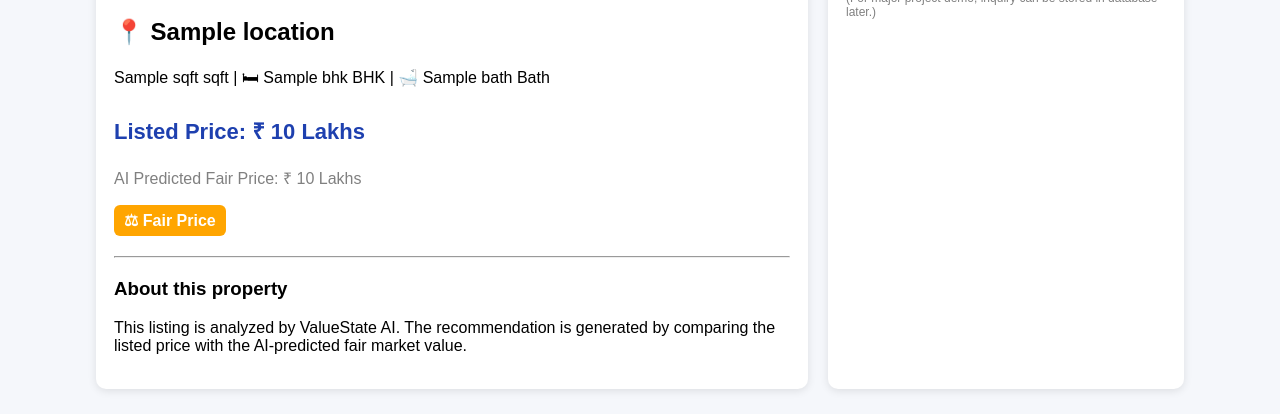
After one commit to vijay323/ValuEstate, a Flask app: template templates/property.html in a window 1280 px wide. The commit adds this page. Shown: the part 420-834 px from the top of the page. Run offline with Flask 3, Linux system fonts and the light colour scheme; the template is opened without the code that fills it: most values are stand-ins (such as "Sample title", 1, 10 or a date in 2020); parts of the project's set-up code (start-up, migrations or seed data) failed here and were passed over.

Commit message:
Added dashboard and details page

```diff
--- a/app.py
+++ b/app.py
@@ -1,6 +1,11 @@
 from flask import Flask, render_template, request
 import joblib
 import pandas as pd
+import sqlite3
+import os
+import matplotlib.pyplot as plt
+BASE_DIR = os.path.dirname(os.path.abspath(__file__))
+DB_PATH = os.path.join(BASE_DIR, "database.db")
 
 app = Flask(__name__)
 
@@ -46,17 +51,191 @@ def home():
         listed_price = float(request.form["listed_price"])
 
         predicted_price = predict_price(location, sqft, bath, bhk)
+        result = round(predicted_price, 2)
         recommendation = price_recommendation(listed_price, predicted_price)
 
-        result = round(predicted_price, 2)
+    # Connect DB
+    conn = sqlite3.connect(DB_PATH)
+    conn.row_factory = sqlite3.Row
+    cursor = conn.cursor()
 
-    locations = [col.replace("site_location_", "")
-                 for col in columns if "site_location_" in col]
+    # ---- Filters (GET params) ----
+    q_location = request.args.get("location", "").strip()
+    q_bhk = request.args.get("bhk", "").strip()
+    min_price = request.args.get("min_price", "").strip()
+    max_price = request.args.get("max_price", "").strip()
+    sort_by = request.args.get("sort", "new")
 
-    return render_template("home.html",
-                           result=result,
-                           recommendation=recommendation,
-                           locations=locations)
+    sql = "SELECT * FROM properties WHERE 1=1"
+    params = []
+
+    if q_location:
+        sql += " AND location = ?"
+        params.append(q_location)
+
+    if q_bhk:
+        sql += " AND bhk = ?"
+        params.append(int(q_bhk))
+
+    if min_price:
+        sql += " AND listed_price >= ?"
+        params.append(float(min_price))
+
+    if max_price:
+        sql += " AND listed_price <= ?"
+        params.append(float(max_price))
+
+    if sort_by == "price_asc":
+        sql += " ORDER BY listed_price ASC"
+    elif sort_by == "price_desc":
+        sql += " ORDER BY listed_price DESC"
+    else:
+        sql += " ORDER BY id DESC"
+
+    cursor.execute(sql, params)
+    db_properties = cursor.fetchall()
+    conn.close()
+
+    # AI Analysis for each property
+    analyzed_properties = []
+    for p in db_properties:
+        predicted_price = predict_price(p["location"], p["sqft"], p["bath"], p["bhk"])
+        rec = price_recommendation(p["listed_price"], predicted_price)
+
+        analyzed_properties.append({
+    "id": p["id"],   # ⭐ ADD THIS LINE
+    "location": p["location"],
+    "sqft": p["sqft"],
+    "bath": p["bath"],
+    "bhk": p["bhk"],
+    "listed_price": p["listed_price"],
+    "predicted_price": round(predicted_price, 2),
+    "recommendation": rec
+})
+
+
+
+    locations = sorted(set([p["location"] for p in db_properties]))
+
+    return render_template(
+        "home.html",
+        result=result,
+        recommendation=recommendation,
+        properties=analyzed_properties,
+        locations=locations,
+        q_location=q_location,
+        q_bhk=q_bhk,
+        min_price=min_price,
+        max_price=max_price,
+        sort_by=sort_by
+    )
+
+@app.route("/property/<int:pid>")
+def property_detail(pid):
+    conn = sqlite3.connect(DB_PATH)
+    conn.row_factory = sqlite3.Row
+    cur = conn.cursor()
+
+    cur.execute("SELECT * FROM properties WHERE id = ?", (pid,))
+    p = cur.fetchone()
+    conn.close()
+
+    if p is None:
+        return "Property not found", 404
+
+    predicted_price = predict_price(p["location"], p["sqft"], p["bath"], p["bhk"])
+    rec = price_recommendation(p["listed_price"], predicted_price)
+
+    property_data = {
+        "id": p["id"],
+        "location": p["location"],
+        "sqft": p["sqft"],
+        "bath": p["bath"],
+        "bhk": p["bhk"],
+        "listed_price": p["listed_price"],
+        "predicted_price": round(predicted_price, 2),
+        "recommendation": rec
+    }
+
+    return render_template("property.html", p=property_data)
+
+@app.route("/dashboard")
+def dashboard():
+    charts_dir = os.path.join(BASE_DIR, "static", "charts")
+    os.makedirs(charts_dir, exist_ok=True)
+
+    conn = sqlite3.connect(DB_PATH)
+    conn.row_factory = sqlite3.Row
+    cur = conn.cursor()
+
+    cur.execute("SELECT * FROM properties")
+    rows = cur.fetchall()
+    conn.close()
+
+    if not rows:
+        return "No properties found in database", 404
+
+    data = []
+    for r in rows:
+        pred = predict_price(r["location"], r["sqft"], r["bath"], r["bhk"])
+        rec = price_recommendation(r["listed_price"], pred)
+        data.append({
+            "location": r["location"],
+            "bhk": r["bhk"],
+            "listed_price": float(r["listed_price"]),
+            "recommendation": rec
+        })
+
+    df_dash = pd.DataFrame(data)
+
+    # 1) Top 10 locations by avg listed price
+    loc_avg = df_dash.groupby("location")["listed_price"].mean().sort_values(ascending=False).head(10)
+    plt.figure()
+    loc_avg.sort_values().plot(kind="barh")
+    plt.xlabel("Avg Listed Price (Lakhs)")
+    plt.ylabel("Location")
+    plt.title("Top 10 Locations by Avg Listed Price")
+    chart1 = os.path.join(charts_dir, "loc_avg.png")
+    plt.tight_layout()
+    plt.savefig(chart1)
+    plt.close()
+
+    # 2) BHK vs avg listed price
+    bhk_avg = df_dash.groupby("bhk")["listed_price"].mean().sort_index()
+    plt.figure()
+    bhk_avg.plot(kind="bar")
+    plt.xlabel("BHK")
+    plt.ylabel("Avg Listed Price (Lakhs)")
+    plt.title("BHK vs Avg Listed Price")
+    chart2 = os.path.join(charts_dir, "bhk_avg.png")
+    plt.tight_layout()
+    plt.savefig(chart2)
+    plt.close()
+
+    # 3) Recommendation counts
+    rec_counts = df_dash["recommendation"].value_counts()
+    plt.figure()
+    rec_counts.plot(kind="bar")
+    plt.xlabel("Recommendation")
+    plt.ylabel("Count")
+    plt.title("AI Recommendation Distribution")
+    chart3 = os.path.join(charts_dir, "rec_counts.png")
+    plt.tight_layout()
+    plt.savefig(chart3)
+    plt.close()
+
+    # cache-buster so browser updates images
+    ver = str(int(__import__("time").time()))
+
+    return render_template(
+        "dashboard.html",
+        ver=ver,
+        total=len(df_dash),
+        under=int(rec_counts.get("Underpriced", 0)),
+        fair=int(rec_counts.get("Fairly Priced", 0)),
+        over=int(rec_counts.get("Overpriced", 0))
+    )
+
 
 if __name__ == "__main__":
     app.run(debug=True)
--- /dev/null
+++ b/templates/property.html
@@ -0,0 +1,66 @@
+<!DOCTYPE html>
+<html>
+<head>
+  <title>ValueState - Property Details</title>
+  <style>
+    body{font-family:Arial; margin:0; background:#f5f7fb;}
+    .navbar{background:#1e3a8a; color:#fff; padding:15px 30px; font-size:22px; font-weight:bold;}
+    .wrap{width:85%; margin:25px auto; display:grid; grid-template-columns: 2fr 1fr; gap:20px;}
+    .box{background:#fff; padding:18px; border-radius:10px; box-shadow:0 2px 8px rgba(0,0,0,0.1);}
+    .price{font-size:22px; font-weight:bold; color:#1e40af;}
+    .badge{padding:6px 10px; border-radius:6px; color:#fff; font-weight:bold; display:inline-block;}
+    .under{background:green;}
+    .over{background:red;}
+    .fair{background:orange;}
+    input, textarea{width:100%; padding:10px; margin:8px 0; border-radius:6px; border:1px solid #ccc;}
+    button{width:100%; padding:10px; background:#2563eb; color:#fff; border:0; border-radius:6px; cursor:pointer;}
+  </style>
+</head>
+<body>
+
+<div class="navbar">🏠 ValueState – Property Details</div>
+
+<div class="wrap">
+  <div class="box">
+    <img src="https://images.unsplash.com/photo-1560448204-e02f11c3d0e2"
+         style="width:100%; height:320px; object-fit:cover; border-radius:10px;">
+
+    <h2 style="margin-top:15px;">📍 {{ p.location }}</h2>
+    <p>{{ p.sqft }} sqft | 🛏 {{ p.bhk }} BHK | 🛁 {{ p.bath }} Bath</p>
+
+    <p class="price">Listed Price: ₹ {{ p.listed_price }} Lakhs</p>
+    <p style="color:gray;">AI Predicted Fair Price: ₹ {{ p.predicted_price }} Lakhs</p>
+
+    {% if p.recommendation == "Underpriced" %}
+      <div class="badge under">🟢 Underpriced Deal</div>
+    {% elif p.recommendation == "Overpriced" %}
+      <div class="badge over">🔴 Overpriced</div>
+    {% else %}
+      <div class="badge fair">⚖ Fair Price</div>
+    {% endif %}
+
+    <hr style="margin:20px 0;">
+    <h3>About this property</h3>
+    <p>
+      This listing is analyzed by ValueState AI. The recommendation is generated by comparing the listed
+      price with the AI-predicted fair market value.
+    </p>
+  </div>
+
+  <div class="box">
+    <h3>Contact / Inquiry</h3>
+    <form method="POST" action="#">
+      <input type="text" placeholder="Your Name" required>
+      <input type="tel" placeholder="Phone Number" required>
+      <textarea rows="4" placeholder="Message (I am interested in this property)" required></textarea>
+      <button type="submit">Send Inquiry</button>
+    </form>
+
+    <p style="font-size:12px; color:gray; margin-top:10px;">
+      (For major project demo, inquiry can be stored in database later.)
+    </p>
+  </div>
+</div>
+
+</body>
+</html>
```
Also changed, not shown: database_setup.py (added, +45 -0 lines), templates/dashboard.html (added, +44 -0 lines), templates/home.html (+158 -39 lines), data/Bangalore_house_data.csv (renamed from data/Bangalore  house data.csv), database.db (added), static/charts/bhk_avg.png (added), static/charts/loc_avg.png (added), static/charts/rec_counts.png (added).
